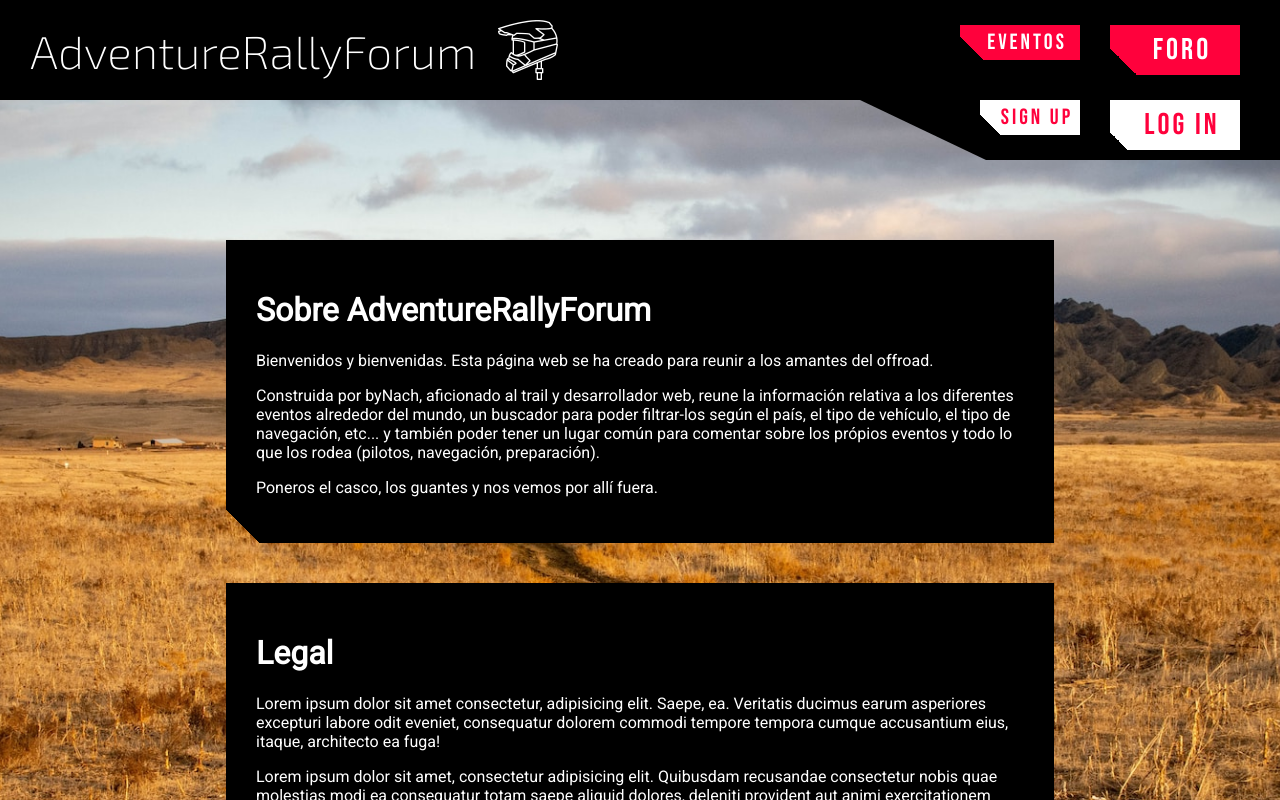
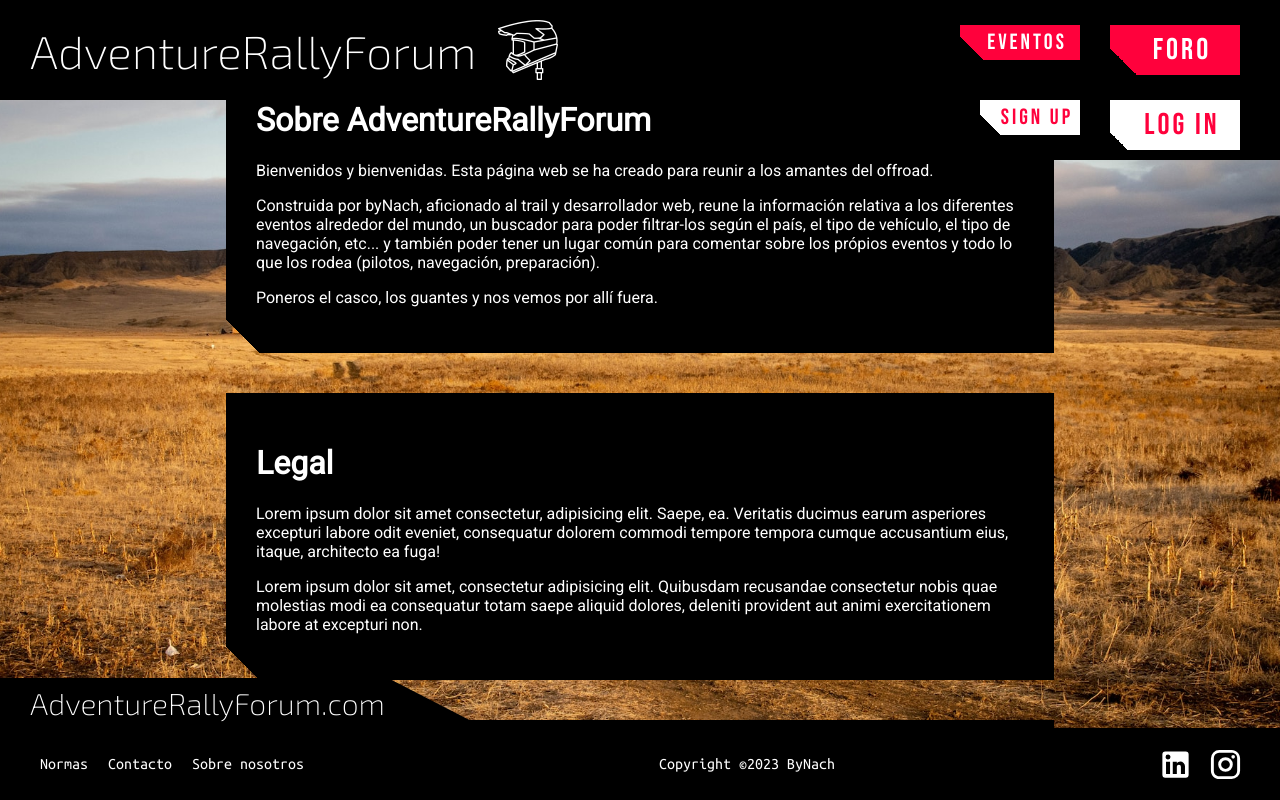
Before and after one commit to byNach/AdventureRallyForum, a React (Vite) app in the folder AdventureRallyForum/: page /Info in a window 1280 px wide. Shown: the top 800 px of the page. Built offline with nearby package versions, Linux system fonts and the light colour scheme; no server answers.

Commit message:
FIX header and footer C/ size height with

```diff
--- a/AdventureRallyForum/src/assets/Styles/App.css
+++ b/AdventureRallyForum/src/assets/Styles/App.css
@@ -1,6 +1,6 @@
 body {
   width: 100%;
-  height: 100%;
+  height: 100vh;
   margin: 0;
   font-family: 'Roboto';
 }
--- a/AdventureRallyForum/src/assets/Styles/Styled-components/Events-list-style.css
+++ b/AdventureRallyForum/src/assets/Styles/Styled-components/Events-list-style.css
@@ -11,5 +11,4 @@
 .event-list-container {
   overflow-x: hidden;
   overflow-y: scroll;
-  max-height: 700px;
 }
--- a/AdventureRallyForum/src/assets/Styles/Styled-components/Footer-style.css
+++ b/AdventureRallyForum/src/assets/Styles/Styled-components/Footer-style.css
@@ -1,8 +1,8 @@
 .Footer {
-  margin-bottom: 0;
-  margin-top: 0%;
-  position: relative;
+  position: fixed;
+  bottom: 0;
   color: white;
+  width: 100%;
 }
 
 .Footer-top {
--- a/AdventureRallyForum/src/assets/Styles/Styled-components/Header-style.css
+++ b/AdventureRallyForum/src/assets/Styles/Styled-components/Header-style.css
@@ -1,4 +1,7 @@
 .Header {
+  position: fixed;
+  top: 0;
+  width: 100%;
   margin-bottom: 30px;
 }
 
--- a/AdventureRallyForum/src/assets/Styles/Styled-pages/Home-style.css
+++ b/AdventureRallyForum/src/assets/Styles/Styled-pages/Home-style.css
@@ -1,6 +1,7 @@
 .HomePage {
   display: flex;
   flex-direction: column;
+  height: 100vh;
   background-image: url("../../Images/benjamin-hassel-oh14CAfw6bw-unsplash.jpg");
   background-repeat: no-repeat;
   background-position: center;
@@ -13,6 +14,7 @@
   justify-content: space-around;
   flex-wrap: nowrap;
   margin-bottom: 30px;
+  margin-top: 180px;
 }
 
 .Left-aside {
@@ -37,6 +39,7 @@
 .Central-home {
   width: 50%;
   min-width: 500px;
+  max-height: 900px;
   display: flex;
   flex-direction: column;
   justify-content: center;
--- a/AdventureRallyForum/src/assets/Styles/Styled-pages/LogInPage-style.css
+++ b/AdventureRallyForum/src/assets/Styles/Styled-pages/LogInPage-style.css
@@ -2,11 +2,11 @@
   display: flex;
   height: 100vh;
   flex-direction: column;
+  justify-content: center;
   background-image: url("../../Images/nikolay.jpg");
   background-position: left;
   background-repeat: no-repeat;
   background-size: cover;
-  justify-content: space-between;
 }
 
 .Center-box {
--- a/AdventureRallyForum/src/assets/Styles/Styled-pages/SignUpPage-style.css
+++ b/AdventureRallyForum/src/assets/Styles/Styled-pages/SignUpPage-style.css
@@ -2,11 +2,11 @@
   display: flex;
   min-height: 100vh;
   flex-direction: column;
+  justify-content: center;
   background-image: url("../../Images/2013-ktm-1190-adventure-r-action-07.jpg");
   background-position: center;
   background-repeat: no-repeat;
   background-size: cover;
-  justify-content: space-between;
 }
 
 .Center-box {
```
